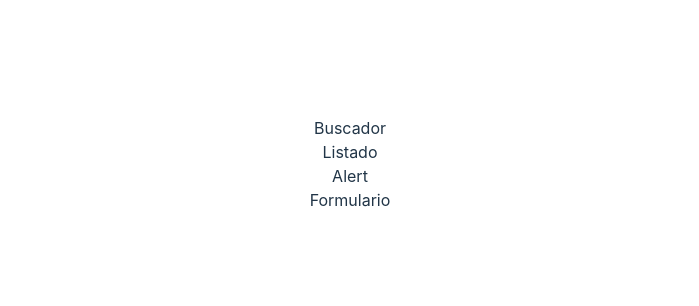
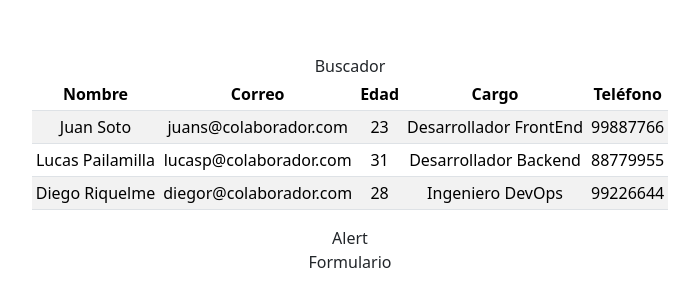
Before and after one commit to hector-garcia-27/render-automatic-cmponents, a React (Vite) app in the folder react 3/: page / in a window 1280 px wide. Shown: the part 236-542 px from the top of the page, without its empty margins (290-989 px from the left). Built offline with nearby package versions, Linux system fonts and the light colour scheme.

Commit message:
Requerimiento 3

```diff
--- a/react 3/package.json
+++ b/react 3/package.json
@@ -10,7 +10,9 @@
     "preview": "vite preview"
   },
   "dependencies": {
+    "bootstrap": "^5.3.2",
     "react": "^18.2.0",
+    "react-bootstrap": "^2.9.2",
     "react-dom": "^18.2.0"
   },
   "devDependencies": {
--- a/react 3/src/App.jsx
+++ b/react 3/src/App.jsx
@@ -4,13 +4,15 @@ import Buscador from './components/Buscador'
 import Formulario from './components/Formulario'
 import Listado from './components/Listado'
 import { baseColaboradores } from './baseColaboradores'
+import { useState } from 'react'
+import 'bootstrap/dist/css/bootstrap.min.css'
 
 function App() {
-
+  const [lista, setLista] = useState(baseColaboradores)
   return (
     <>
       <Buscador/>
-      <Listado baseColaboradores={baseColaboradores}/>
+      <Listado lista={lista}/>
       <AlertComponent/>
       <Formulario/>
     </>
--- a/react 3/src/components/Listado.jsx
+++ b/react 3/src/components/Listado.jsx
@@ -1,9 +1,34 @@
-import React from 'react'
+import Table from 'react-bootstrap/Table';
 
-const Listado = () => {
-  return (
-    <div>Listado</div>
-  )
+const Listado = ({lista}) => {
+    return (
+        <>
+            <Table className='table-sm table-striped'>
+                <thead>
+                    <tr>
+                        <th>Nombre</th>
+                        <th>Correo</th>
+                        <th>Edad</th>
+                        <th>Cargo</th>
+                        <th>Teléfono</th>
+                    </tr>
+                </thead>
+                <tbody>
+                    {lista.map(user => {
+                        return (
+                            <tr key={user.telefono}>
+                                <td>{user.nombre}</td>
+                                <td>{user.correo}</td>
+                                <td>{user.edad}</td>
+                                <td>{user.cargo}</td>
+                                <td>{user.telefono}</td>
+                            </tr>
+                        )
+                    })}
+                </tbody>
+            </Table>
+        </>
+    )
 }
 
 export default Listado
```
Also changed, not shown: 1 other file (tests, documents, lock files or other folders).
